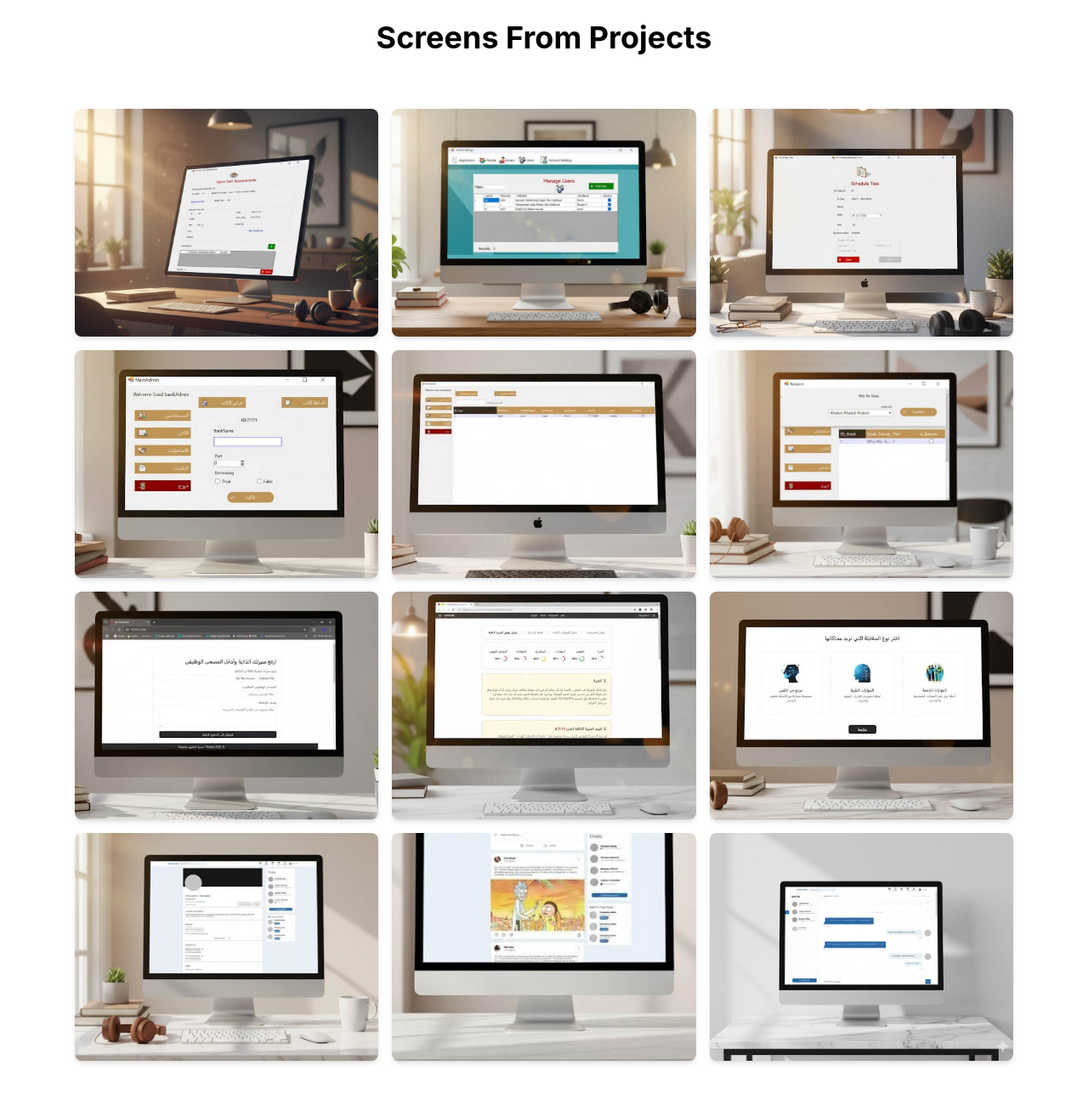
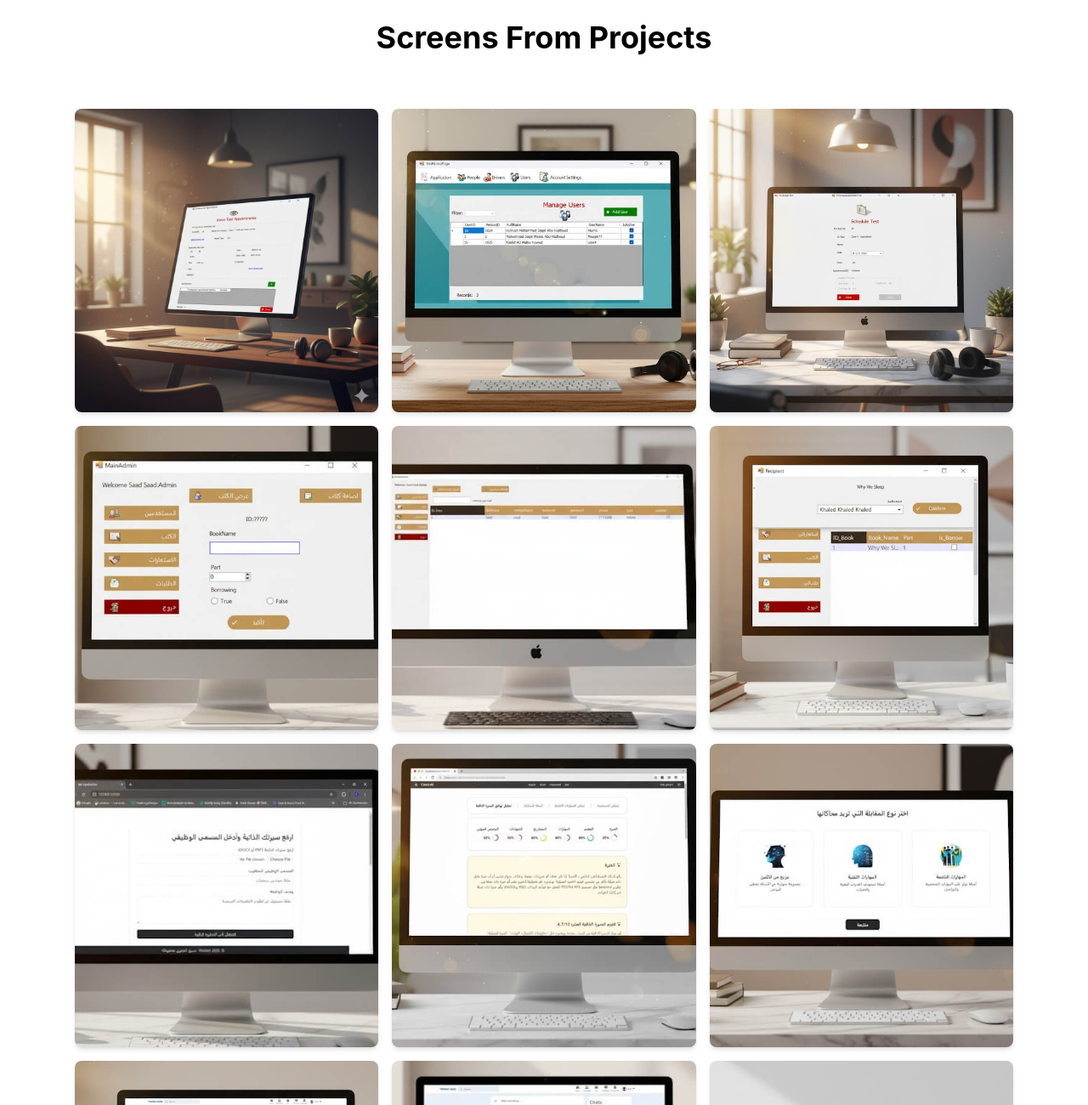
Before and after one commit to Hussein1423/Portfolio, a plain HTML site: page index.html in a window 1280 px wide. Shown: the part 2480-3780 px from the top of the page at 85% size. Drawn offline with nearby package versions, Linux system fonts and the light colour scheme.

Commit message:
Make all project images square and fully responsive on all screens

```diff
--- a/index.html
+++ b/index.html
@@ -399,31 +399,32 @@
         <div class="max-w-6xl mx-auto px-6">
             <h2 class="text-4xl font-bold text-center mb-16">Screens From Projects</h2>
 
-       <div class="grid grid-cols-1 sm:grid-cols-2 md:grid-cols-3 gap-4">
-    <img src="img/eyetest.jpg" alt="Eye Test Application" title="Screen From DVLD Project" class="w-full aspect-[4/3] object-cover rounded-lg shadow-md hover:shadow-xl transition cursor-pointer" loading="lazy">
+   <div class="grid grid-cols-1 sm:grid-cols-2 md:grid-cols-3 gap-4">
+    <img src="img/eyetest.jpg" alt="Eye Test Application" title="Screen From DVLD Project" class="w-full aspect-square object-cover rounded-lg shadow-md hover:shadow-xl transition cursor-pointer" loading="lazy">
 
-    <img src="img/manageusers.jpg" alt="Manage Users Page" title="Screen From DVLD Project" class="w-full aspect-[4/3] object-cover rounded-lg shadow-md hover:shadow-xl transition cursor-pointer" loading="lazy">
+    <img src="img/manageusers.jpg" alt="Manage Users Page" title="Screen From DVLD Project" class="w-full aspect-square object-cover rounded-lg shadow-md hover:shadow-xl transition cursor-pointer" loading="lazy">
 
-    <img src="img/Scdeaulwrittingtest.jpg" alt="Schedule Writing Test Page" title="Screen From DVLD Project" class="w-full aspect-[4/3] object-cover rounded-lg shadow-md hover:shadow-xl transition cursor-pointer" loading="lazy">
+    <img src="img/Scdeaulwrittingtest.jpg" alt="Schedule Writing Test Page" title="Screen From DVLD Project" class="w-full aspect-square object-cover rounded-lg shadow-md hover:shadow-xl transition cursor-pointer" loading="lazy">
 
-    <img src="img/AddBook.jpg" alt="Add Book In The System" title="Screen From Library Project" class="w-full aspect-[4/3] object-cover rounded-lg shadow-md hover:shadow-xl transition cursor-pointer" loading="lazy">
+    <img src="img/AddBook.jpg" alt="Add Book In The System" title="Screen From Library Project" class="w-full aspect-square object-cover rounded-lg shadow-md hover:shadow-xl transition cursor-pointer" loading="lazy">
 
-    <img src="img/ShowUser.jpg" alt="Show Users Page" title="Screen From Library Project" class="w-full aspect-[4/3] object-cover rounded-lg shadow-md hover:shadow-xl transition cursor-pointer" loading="lazy">
+    <img src="img/ShowUser.jpg" alt="Show Users Page" title="Screen From Library Project" class="w-full aspect-square object-cover rounded-lg shadow-md hover:shadow-xl transition cursor-pointer" loading="lazy">
 
-    <img src="img/RequestBook.jpg" alt="Request A Book Page" title="Screen From Library Project" class="w-full aspect-[4/3] object-cover rounded-lg shadow-md hover:shadow-xl transition cursor-pointer" loading="lazy">
+    <img src="img/RequestBook.jpg" alt="Request A Book Page" title="Screen From Library Project" class="w-full aspect-square object-cover rounded-lg shadow-md hover:shadow-xl transition cursor-pointer" loading="lazy">
 
-    <img src="img/uploadCV.jpg" alt="Upload CV Page" title="Screen From CareerAI Project" class="w-full aspect-[4/3] object-cover rounded-lg shadow-md hover:shadow-xl transition cursor-pointer" loading="lazy">
+    <img src="img/uploadCV.jpg" alt="Upload CV Page" title="Screen From CareerAI Project" class="w-full aspect-square object-cover rounded-lg shadow-md hover:shadow-xl transition cursor-pointer" loading="lazy">
 
-    <img src="img/skill.jpg" alt="Skills Report Page" title="Screen From CareerAI Project" class="w-full aspect-[4/3] object-cover rounded-lg shadow-md hover:shadow-xl transition cursor-pointer" loading="lazy">
+    <img src="img/skill.jpg" alt="Skills Report Page" title="Screen From CareerAI Project" class="w-full aspect-square object-cover rounded-lg shadow-md hover:shadow-xl transition cursor-pointer" loading="lazy">
 
-    <img src="img/ChooseTest.jpg" alt="Choose Test Page" title="Screen From CareerAI Project" class="w-full aspect-[4/3] object-cover rounded-lg shadow-md hover:shadow-xl transition cursor-pointer" loading="lazy">
+    <img src="img/ChooseTest.jpg" alt="Choose Test Page" title="Screen From CareerAI Project" class="w-full aspect-square object-cover rounded-lg shadow-md hover:shadow-xl transition cursor-pointer" loading="lazy">
 
-    <img src="img/profile.jpg" alt="Profile Page" title="Screen From YemenIn Project" class="w-full aspect-[4/3] object-cover rounded-lg shadow-md hover:shadow-xl transition cursor-pointer" loading="lazy">
+    <img src="img/profile.jpg" alt="Profile Page" title="Screen From YemenIn Project" class="w-full aspect-square object-cover rounded-lg shadow-md hover:shadow-xl transition cursor-pointer" loading="lazy">
 
-    <img src="img/postpage.jpg" alt="Post Page" title="Screen From YemenIn Project" class="w-full aspect-[4/3] object-cover rounded-lg shadow-md hover:shadow-xl transition cursor-pointer" loading="lazy">
+    <img src="img/postpage.jpg" alt="Post Page" title="Screen From YemenIn Project" class="w-full aspect-square object-cover rounded-lg shadow-md hover:shadow-xl transition cursor-pointer" loading="lazy">
 
-    <img src="img/message.jpg" alt="Message Page" title="Screen From YemenIn Project" class="w-full aspect-[4/3] object-cover rounded-lg shadow-md hover:shadow-xl transition cursor-pointer" loading="lazy">
+    <img src="img/message.jpg" alt="Message Page" title="Screen From YemenIn Project" class="w-full aspect-square object-cover rounded-lg shadow-md hover:shadow-xl transition cursor-pointer" loading="lazy">
 </div>
+
 
 
         </div>
```
